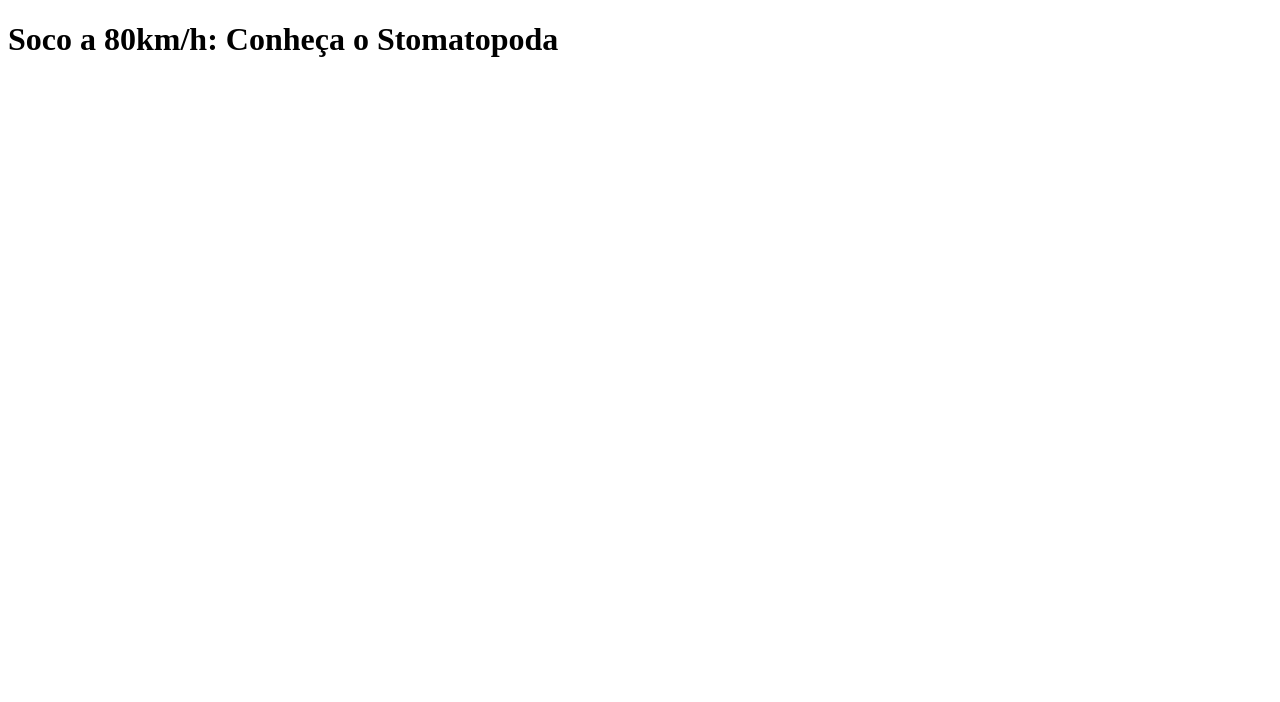
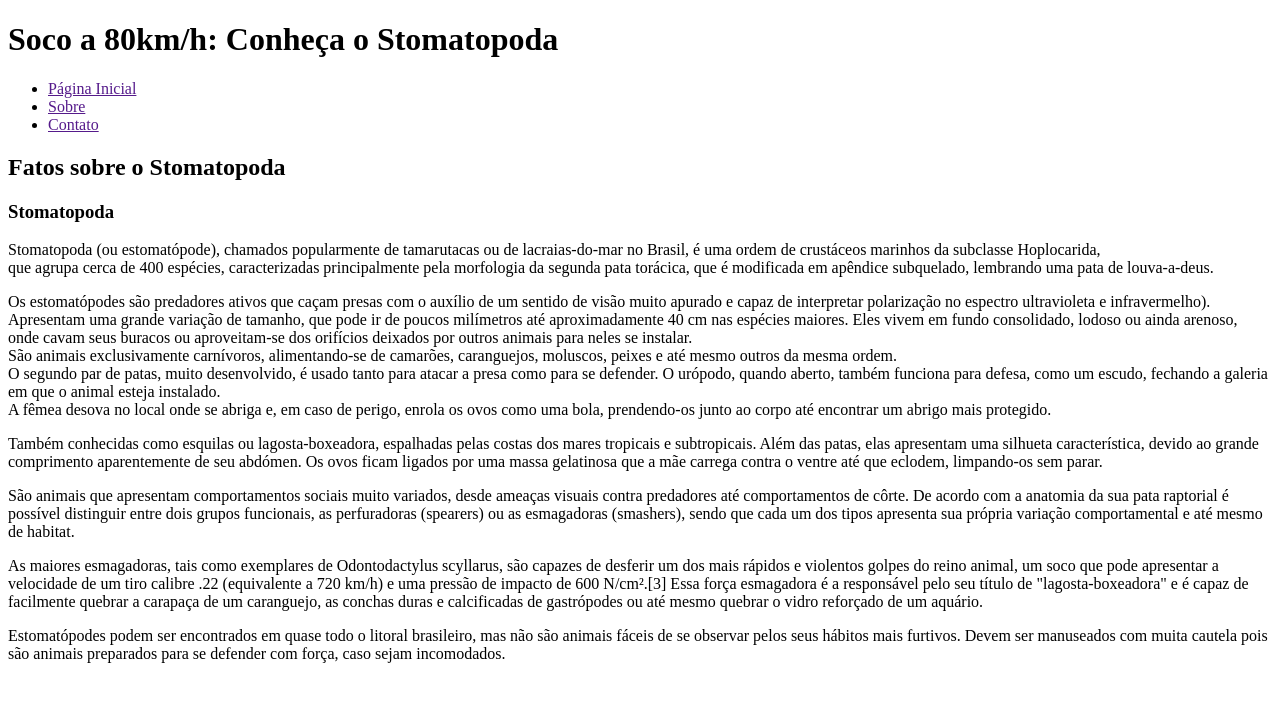
Before and after one commit to adrianachikuji/trybe-exercicios, a plain HTML site: page fundamentos/bloco-3-introducao-a-html-e-css/dia-04-semantico/index.html in a window 1280 px wide. Drawn offline with Linux system fonts and the light colour scheme.

Commit message:
colocando as principais informações

```diff
--- a/fundamentos/bloco-3-introducao-a-html-e-css/dia-04-semantico/index.html
+++ b/fundamentos/bloco-3-introducao-a-html-e-css/dia-04-semantico/index.html
@@ -9,6 +9,41 @@
     <header>
         <h1>Soco a 80km/h: Conheça o Stomatopoda</h1>
     </header>
-    <!--insira os elementos aqui-->
+    <nav id="navegação">
+        <ul>
+            <li> <a href="">Página Inicial</a></li>
+            <li> <a href=""> Sobre</a></li>
+            <li><a href="">Contato</a></li>
+    </ul>
+    </nav>
+    <main>
+   <h2>Fatos sobre o Stomatopoda</h2>
+   <article><h3>Stomatopoda</h3>
+    <p>Stomatopoda (ou estomatópode), chamados popularmente de tamarutacas ou de lacraias-do-mar no Brasil, é uma ordem de crustáceos marinhos da subclasse Hoplocarida,<br> que agrupa cerca de 400 espécies, caracterizadas principalmente pela morfologia da segunda pata torácica, que é modificada em apêndice subquelado, lembrando uma pata de louva-a-deus.
+</p>
+<p>
+    Os estomatópodes são predadores ativos que caçam presas com o auxílio de um sentido de visão muito apurado e capaz de interpretar polarização no espectro ultravioleta e infravermelho).<br> Apresentam uma grande variação de tamanho, que pode ir de poucos milímetros até aproximadamente 40 cm nas espécies maiores. Eles vivem em fundo consolidado, lodoso ou ainda arenoso, onde cavam seus buracos ou aproveitam-se dos orifícios deixados por outros animais para neles se instalar.<br> São animais exclusivamente carnívoros, alimentando-se de camarões, caranguejos, moluscos, peixes e até mesmo outros da mesma ordem.<br> O segundo par de patas, muito desenvolvido, é usado tanto para atacar a presa como para se defender. O urópodo, quando aberto, também funciona para defesa, como um escudo, fechando a galeria em que o animal esteja instalado. <br> A fêmea desova no local onde se abriga e, em caso de perigo, enrola os ovos como uma bola, prendendo-os junto ao corpo até encontrar um abrigo mais protegido.
+</p>
+<p>
+    Também conhecidas como esquilas ou lagosta-boxeadora, espalhadas pelas costas dos mares tropicais e subtropicais. Além das patas, elas apresentam uma silhueta característica, devido ao grande comprimento aparentemente de seu abdómen. Os ovos ficam ligados por uma massa gelatinosa que a mãe carrega contra o ventre até que eclodem, limpando-os sem parar.
+</p>
+<p>
+    São animais que apresentam comportamentos sociais muito variados, desde ameaças visuais contra predadores até comportamentos de côrte. De acordo com a anatomia da sua pata raptorial é possível distinguir entre dois grupos funcionais, as perfuradoras (spearers) ou as esmagadoras (smashers), sendo que cada um dos tipos apresenta sua própria variação comportamental e até mesmo de habitat.
+</p>
+<p>
+    As maiores esmagadoras, tais como exemplares de Odontodactylus scyllarus, são capazes de desferir um dos mais rápidos e violentos golpes do reino animal, um soco que pode apresentar a velocidade de um tiro calibre .22 (equivalente a 720 km/h) e uma pressão de impacto de 600 N/cm².[3] Essa força esmagadora é a responsável pelo seu título de "lagosta-boxeadora" e é capaz de facilmente quebrar a carapaça de um caranguejo, as conchas duras e calcificadas de gastrópodes ou até mesmo quebrar o vidro reforçado de um aquário.
+</p>
+<p>
+    Estomatópodes podem ser encontrados em quase todo o litoral brasileiro, mas não são animais fáceis de se observar pelos seus hábitos mais furtivos. Devem ser manuseados com muita cautela pois são animais preparados para se defender com força, caso sejam incomodados.
+</p>
+
+
+
+   </article>
+
+
+
+
+    </main>
   </body>
 </html>
```
